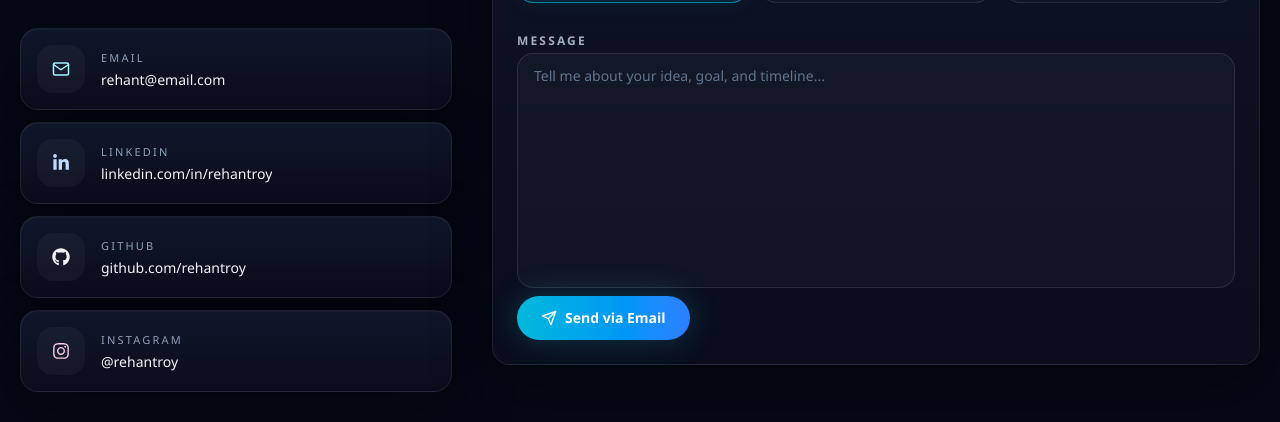
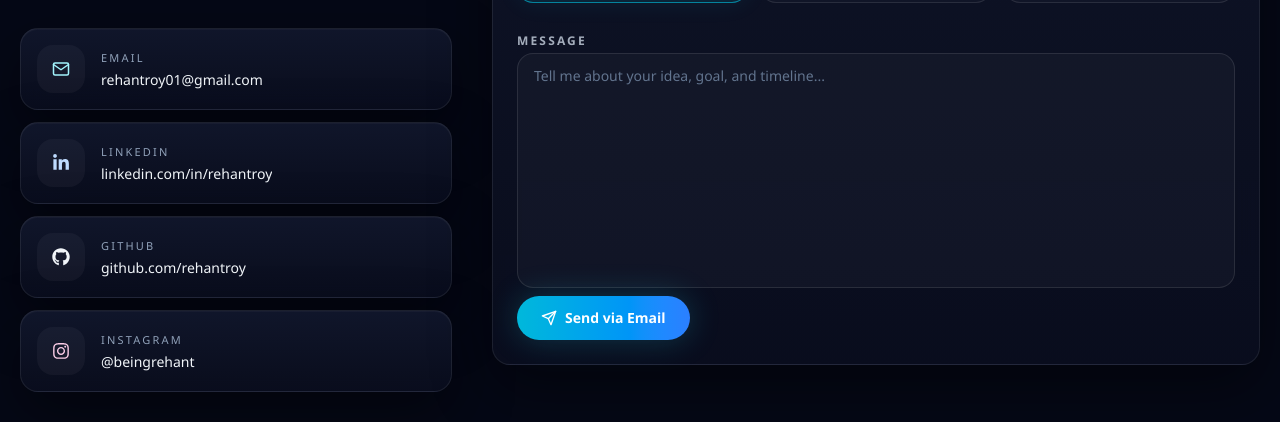
Before and after one commit to rehantroy/My-Portfolio, a React (Vite) app: page / in a window 1280 px wide. Shown: the part 3881-4303 px from the top of the page. Built offline with nearby package versions, Linux system fonts and the light colour scheme.

Commit message:
update skill and contact section

```diff
--- a/src/components/Contact.jsx
+++ b/src/components/Contact.jsx
@@ -11,8 +11,8 @@ const sectionVariants = {
 const socialCards = [
   {
     label: 'Email',
-    value: 'rehant@email.com',
-    href: 'mailto:rehant@email.com',
+    value: 'rehantroy01@gmail.com',
+    href: 'mailto:rehantroy01@gmail.com',
     icon: FiMail,
     accent: 'text-cyan-200',
     border: 'border-cyan-400/30 hover:border-cyan-300/70',
@@ -35,8 +35,8 @@ const socialCards = [
   },
   {
     label: 'Instagram',
-    value: '@rehantroy',
-    href: 'https://instagram.com/rehantroy',
+    value: '@beingrehant',
+    href: 'https://instagram.com/beingrehant',
     icon: FaInstagram,
     accent: 'text-pink-200',
     border: 'border-pink-400/25 hover:border-pink-300/70',
@@ -72,7 +72,7 @@ export default function Contact() {
       `Name: ${formData.name}\nEmail: ${formData.email}\nProject Type: ${formData.projectType}\n\nMessage:\n${formData.message}`
     )
 
-    window.location.href = `mailto:rehant@email.com?subject=${subject}&body=${body}`
+    window.location.href = `mailto:rehantroy01@gmail.com?subject=${subject}&body=${body}`
   }
 
   return (
--- a/src/components/Hero.jsx
+++ b/src/components/Hero.jsx
@@ -18,7 +18,7 @@ const socialLinks = [
   },
   {
     label: 'Instagram',
-    href: 'https://instagram.com/rehantroy',
+    href: 'https://instagram.com/beingrehant',
     icon: FaInstagram,
   },
   {
@@ -28,7 +28,7 @@ const socialLinks = [
   },
   {
     label: 'Email',
-    href: 'mailto:rehant@email.com',
+    href: 'mailto:rehantroy01@gmail.com',
     icon: FiMail,
   },
 ]
```
